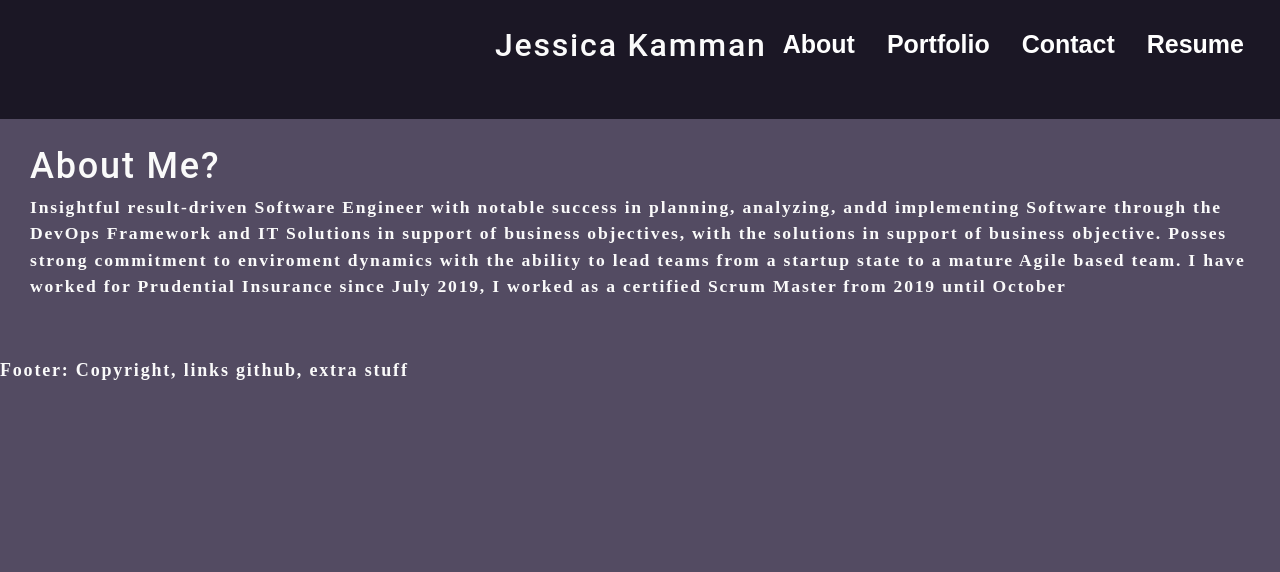
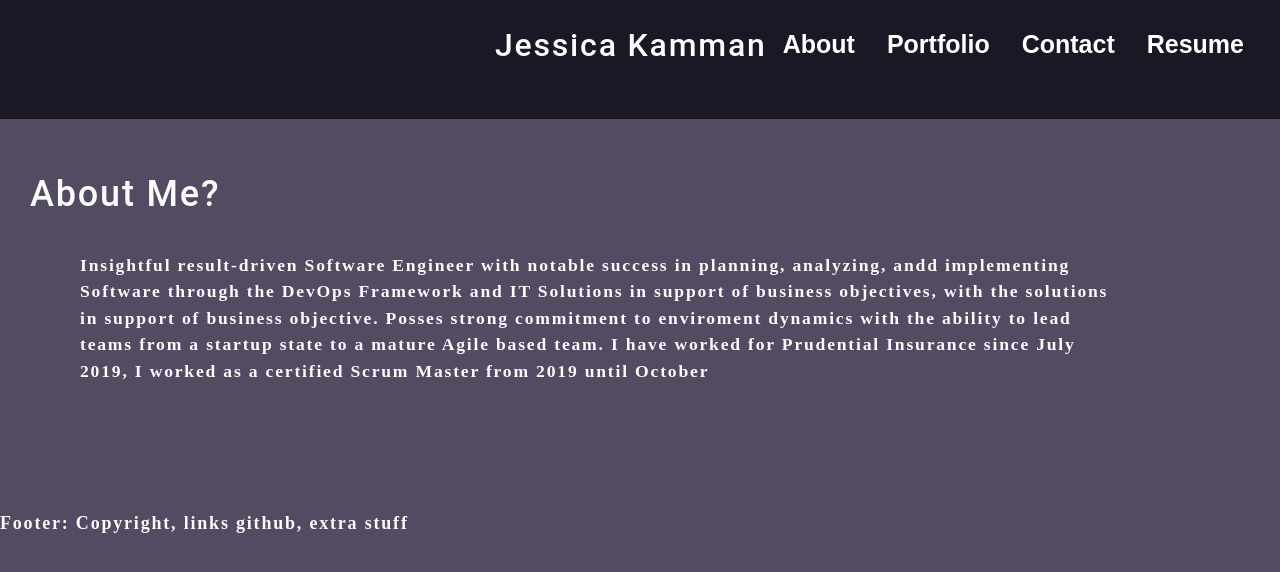
Before and after one commit to kamm8899/React-Portifolio2021, a React (Create React App) app: page / in a window 1280 px wide. Shown: the top 572 px of the page. Built offline with nearby package versions, Linux system fonts and the light colour scheme.

Commit message:
updated the spacing for About Me section

```diff
--- a/src/index.css
+++ b/src/index.css
@@ -88,14 +88,17 @@ code {
 }
 .mainPage{
 padding: 20px 30px 40px;
-display: flex;
-flex-direction: column;
-justify-content: space-around
+padding-top: var(--spacing-one);
+padding-bottom: var(--spacing-one);
+margin-top: var(--spacing-five);
+margin-bottom: var(--spacing-five);
 }
 .mainPage p{
   display: flex;
   flex-direction: column;
   justify-content: center;
+  padding: 30px 30px 60px 50px;
+  margin-right: 100px
 }
 
 
```
